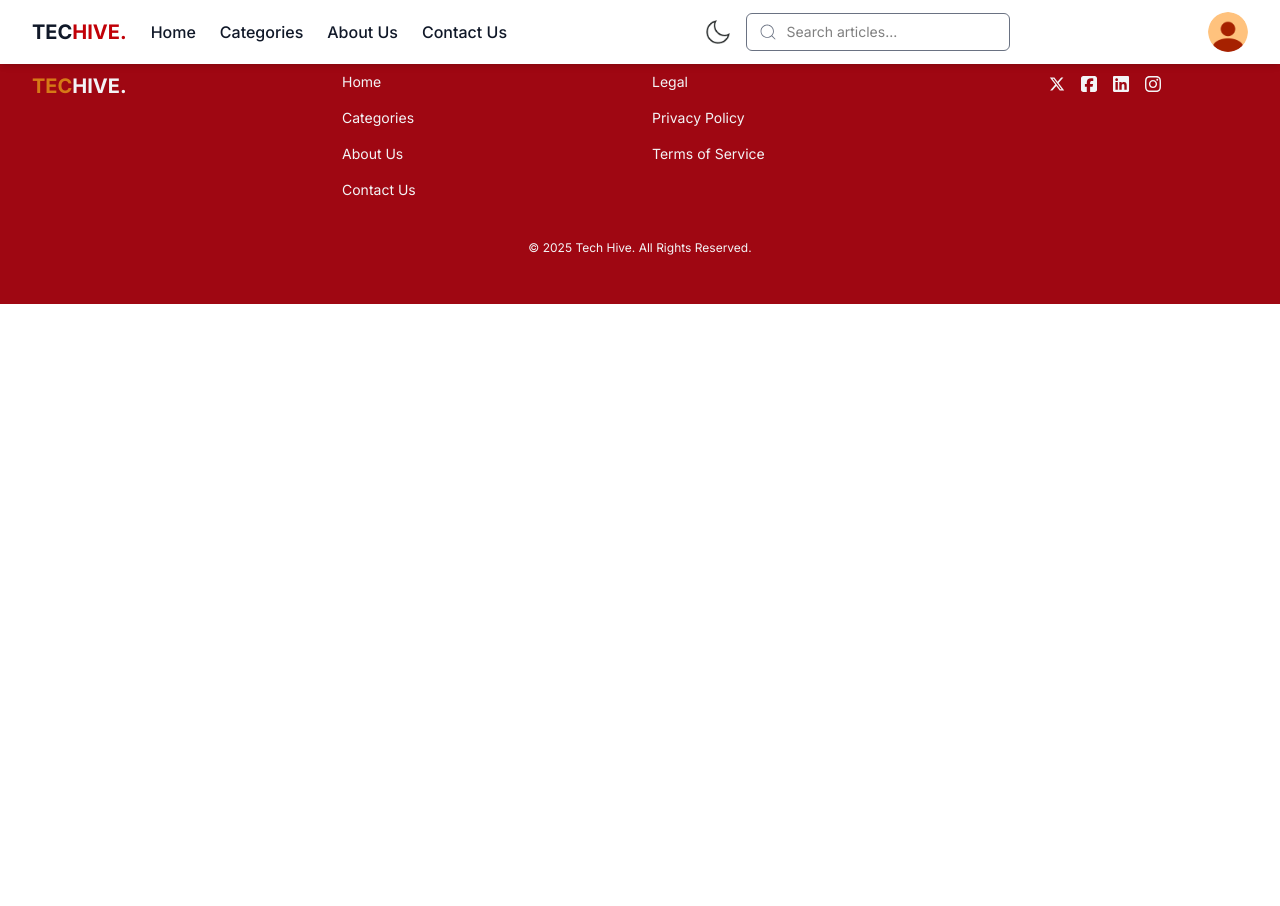
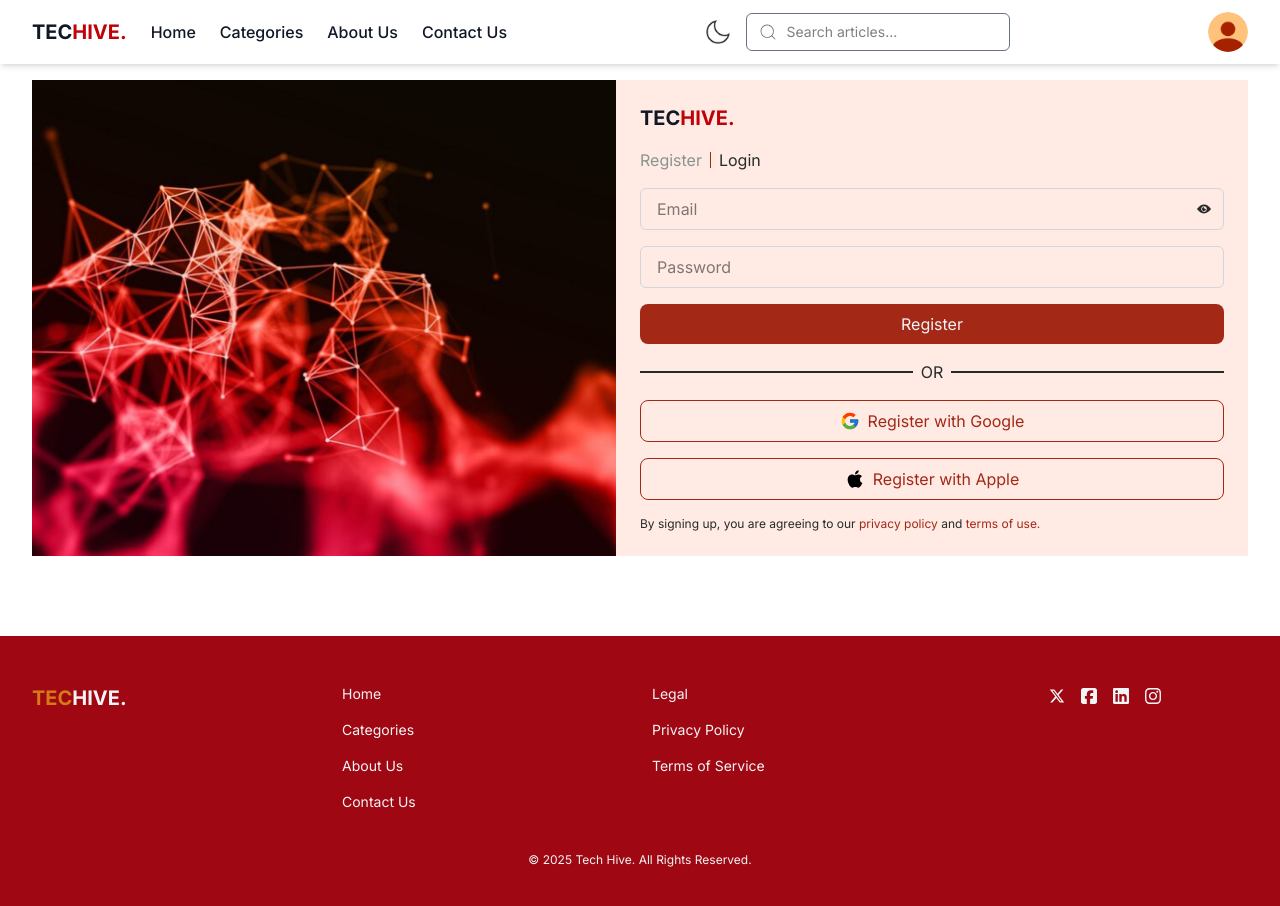
Before and after one commit to praise002/tech-hive, a React (Vite) app: page /login in a window 1280 px wide. Shown: the top 906 px of the page. Before the commit the page ends 800 px from the top, so only its background shows below. Built offline with nearby package versions, Linux system fonts and the light colour scheme.

Commit message:
Add login and registration forms with validation; include background image and social login options

```diff
--- a/src/components/common/Form.jsx
+++ b/src/components/common/Form.jsx
@@ -20,7 +20,7 @@ function Form({ inputs, onSubmit, children, onClick, className }) {
     <form onSubmit={handleSubmit(submitForm)}>
       {/* Dynamically render inputs based on the 'inputs' prop */}
       {inputs.map((input, index) => (
-        <div key={index} className="mb-4">
+        <div key={index} className="relative mb-4">
           {/* Render the input field */}
           <input
             {...register(input.name, input.rules)} // Apply validation rules
@@ -29,6 +29,12 @@ function Form({ inputs, onSubmit, children, onClick, className }) {
             type={input.type || 'text'}
             className="block w-full px-4 py-2 border border-gray-300 rounded-md focus:outline-none focus:ring-2 focus:ring-gray-800 focus:border-gray-800"
           />
+
+          {input.icon && (
+            <div className="absolute right-3 top-1/2 -translate-y-1/2">
+              {input.icon}
+            </div>
+          )}
 
           {/* Render error messages if validation fails */}
           {errors[input.name] && (
--- a/src/features/auth/LoginForm.jsx
+++ b/src/features/auth/LoginForm.jsx
@@ -1,9 +1,104 @@
+import Button from '../../components/common/Button';
+import Form from '../../components/common/Form';
+import { IoIosEye } from 'react-icons/io';
+import { FcGoogle } from 'react-icons/fc';
+import { FaApple } from 'react-icons/fa';
+
 function LoginForm() {
+  const inputs = [
+    {
+      name: 'email',
+      placeholder: 'Email',
+      icon: <IoIosEye className="text-[#262A2A] cursor-pointer" />,
+      // TODO; LATER TOGGLE IT WITH STATE BY CHANGING THE EYE
+      type: 'email',
+      rules: {
+        required: 'Email is required',
+        pattern: {
+          value: /^[A-Z0-9._%+-]+@[A-Z0-9.-]+\.[A-Z]{2,}$/i,
+          message: 'Invalid email address',
+        },
+      },
+    },
+    {
+      name: 'password',
+      type: 'password',
+      placeholder: 'Password',
+      rules: {
+        required: 'Password is required',
+        minLength: {
+          value: 6,
+          message: 'Password must be at least 6 characters',
+        },
+      },
+    },
+  ];
+  const handleFormSubmit = (data) => {
+    console.log('Form Data:', data);
+    alert('Form Submitted successfully!');
+  };
   return (
-    <div>
-      Login Form
+    <div className="px-4 sm:px-6 lg:px-8 my-20 flex flex-col md:flex-row">
+      <div className="md:flex-1">
+        <img
+          src="/src/assets/abstract-network-com-bg.jpg"
+          className="w-full h-full object-cover"
+          alt="Abstract Network Background"
+        />
+      </div>
+
+      <div className="bg-[#FFEBE4] md:flex-1 p-6">
+        <div className="uppercase text-gray-900 text-xl font-bold">
+          Tec<span className="text-red-700">Hive.</span>
+        </div>
+        <div className="flex items-center gap-2 my-4">
+          <p className="text-[#889392]">Register</p>
+          <div className="h-4 w-[1px] bg-[#A32816]"></div>
+          <p className="text-[#262A2A]">Login</p>
+        </div>
+
+        <Form inputs={inputs} onSubmit={handleFormSubmit} className="w-full">
+          Register
+        </Form>
+
+        <div className="my-4 flex items-center gap-2">
+          <div className="flex-1">
+            <hr className="border-b-1 border-[#262A2A]" />
+          </div>
+          <div className="uppercase text-[#262A2A]">or</div>
+          <div className="flex-1">
+            <hr className="border-b-1 border-[#262A2A]" />
+          </div>
+        </div>
+
+        <div>
+          <Button
+            className="w-full flex items-center justify-center gap-2"
+            variant="outline"
+          >
+            <FcGoogle className="text-xl" />
+            <span>Register with Google</span>
+          </Button>
+        </div>
+
+        <div className="my-4">
+          <Button
+            className="w-full flex items-center justify-center gap-2"
+            variant="outline"
+          >
+            <FaApple className="text-xl text-black" />
+            <span>Register with Apple</span>
+          </Button>
+        </div>
+
+        <p className="text-[#262A2A] text-xs">
+          By signing up, you are agreeing to our{' '}
+          <span className="text-[#A32816]">privacy policy</span> and{' '}
+          <span className="text-[#A32816]">terms of use.</span>
+        </p>
+      </div>
     </div>
-  )
+  );
 }
 
-export default LoginForm
+export default LoginForm;
--- a/src/features/auth/RegisterForm.jsx
+++ b/src/features/auth/RegisterForm.jsx
@@ -1,9 +1,114 @@
+import Button from '../../components/common/Button';
+import Form from '../../components/common/Form';
+import { IoIosEye } from 'react-icons/io';
+import { FcGoogle } from 'react-icons/fc';
+import { FaApple } from 'react-icons/fa';
+
 function RegisterForm() {
+  const inputs = [
+    {
+      name: 'firstName',
+      placeholder: 'First Name',
+      rules: { required: 'First name is required' },
+    },
+    {
+      name: 'lastName',
+      placeholder: 'Last Name',
+      rules: { required: 'Last name is required' },
+    },
+    {
+      name: 'email',
+      placeholder: 'Email',
+      icon: <IoIosEye className="text-[#262A2A] cursor-pointer" />,
+      // TODO; LATER TOGGLE IT WITH STATE BY CHANGING THE EYE
+      type: 'email',
+      rules: {
+        required: 'Email is required',
+        pattern: {
+          value: /^[A-Z0-9._%+-]+@[A-Z0-9.-]+\.[A-Z]{2,}$/i,
+          message: 'Invalid email address',
+        },
+      },
+    },
+    {
+      name: 'password',
+      type: 'password',
+      placeholder: 'Password',
+      rules: {
+        required: 'Password is required',
+        minLength: {
+          value: 6,
+          message: 'Password must be at least 6 characters',
+        },
+      },
+    },
+  ];
+  const handleFormSubmit = (data) => {
+    console.log('Form Data:', data);
+    alert('Form Submitted successfully!');
+  };
   return (
-    <div>
-      Register Form
+    <div className="px-4 sm:px-6 lg:px-8 my-20 flex flex-col md:flex-row">
+      <div className="md:flex-1">
+        <img
+          src="/src/assets/abstract-network-com-bg.jpg"
+          className="w-full h-full object-cover"
+          alt="Abstract Network Background"
+        />
+      </div>
+
+      <div className="bg-[#FFEBE4] md:flex-1 p-6">
+        <div className="uppercase text-gray-900 text-xl font-bold">
+          Tec<span className="text-red-700">Hive.</span>
+        </div>
+        <div className="flex items-center gap-2 my-4">
+          <p className="text-[#889392]">Register</p>
+          <div className="h-4 w-[1px] bg-[#A32816]"></div>
+          <p className="text-[#262A2A]">Login</p>
+        </div>
+
+        <Form inputs={inputs} onSubmit={handleFormSubmit} className="w-full">
+          Register
+        </Form>
+
+        <div className="my-4 flex items-center gap-2">
+          <div className="flex-1">
+            <hr className="border-b-1 border-[#262A2A]" />
+          </div>
+          <div className="uppercase text-[#262A2A]">or</div>
+          <div className="flex-1">
+            <hr className="border-b-1 border-[#262A2A]" />
+          </div>
+        </div>
+
+        <div>
+          <Button
+            className="w-full flex items-center justify-center gap-2"
+            variant="outline"
+          >
+            <FcGoogle className="text-xl" />
+            <span>Register with Google</span>
+          </Button>
+        </div>
+
+        <div className="my-4">
+          <Button
+            className="w-full flex items-center justify-center gap-2"
+            variant="outline"
+          >
+            <FaApple className="text-xl text-black" />
+            <span>Register with Apple</span>
+          </Button>
+        </div>
+
+        <p className="text-[#262A2A] text-xs">
+          By signing up, you are agreeing to our{' '}
+          <span className="text-[#A32816]">privacy policy</span> and{' '}
+          <span className="text-[#A32816]">terms of use.</span>
+        </p>
+      </div>
     </div>
-  )
+  );
 }
 
-export default RegisterForm
+export default RegisterForm;
```
Also changed, not shown: src/assets/abstract-network-com-bg.jpg (added).
